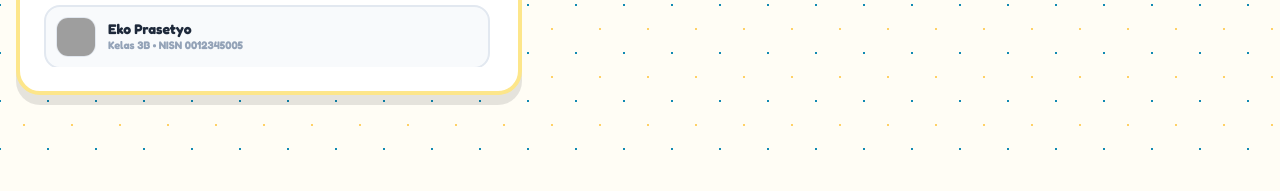
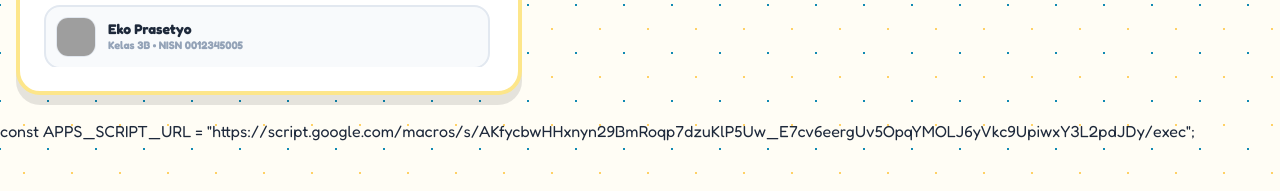
Before and after one commit to indahanggieashari-glitch/SiBintangAbsensi, a plain HTML site: page index.html in a window 1280 px wide. Shown: the part 715-906 px from the top of the page. Before the commit the page ends 882 px from the top, so only its background shows below. Drawn offline with nearby package versions, Linux system fonts and the light colour scheme; some packages are replaced by stand-ins of ours; grey boxes are pictures that could not be loaded; a script that the page names is missing.

Commit message:
Update index.html

```diff
--- a/index.html
+++ b/index.html
@@ -738,6 +738,7 @@
 
 
     <!-- ================= JAVASCRIPT LOGIC ================= -->
+    const APPS_SCRIPT_URL = "https://script.google.com/macros/s/AKfycbwHHxnyn29BmRoqp7dzuKlP5Uw_E7cv6eergUv5OpqYMOLJ6yVkc9UpiwxY3L2pdJDy/exec";
     <script>
         // GENERATOR KELAS 1A SAMPAI 6D (24 KELAS LENGKAP)
         const classList = [];
```
